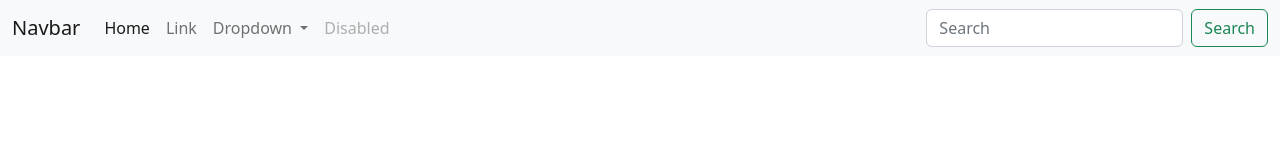
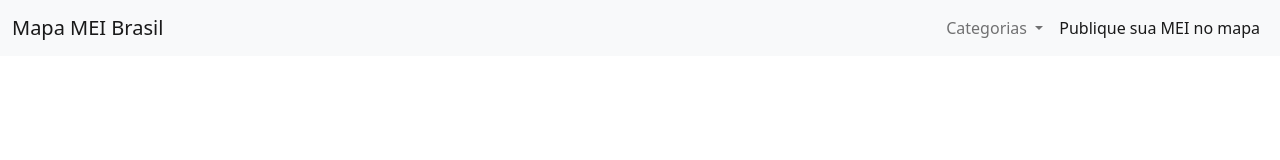
Before and after one commit to VRPazdeJesus/mapa-mei-brasil, a plain HTML site: page index.html in a window 1280 px wide. Drawn offline with nearby package versions, Linux system fonts and the light colour scheme.

Commit message:
feat: navbar tuning for project

```diff
--- a/index.html
+++ b/index.html
@@ -11,21 +11,18 @@
     <header>
         <nav class="navbar navbar-expand-lg bg-light">
             <div class="container-fluid">
-                <a class="navbar-brand" href="#">Navbar</a>
+                <a class="navbar-brand" href="#">Mapa MEI Brasil</a>
                 <button class="navbar-toggler" type="button" data-bs-toggle="collapse" data-bs-target="#navbarSupportedContent" aria-controls="navbarSupportedContent" aria-expanded="false" aria-label="Toggle navigation">
                     <span class="navbar-toggler-icon"></span>
                 </button>
                 <div class="collapse navbar-collapse" id="navbarSupportedContent">
                     <ul class="navbar-nav me-auto mb-2 mb-lg-0">
-                    <li class="nav-item">
-                        <a class="nav-link active" aria-current="page" href="#">Home</a>
-                    </li>
-                    <li class="nav-item">
-                        <a class="nav-link" href="#">Link</a>
-                    </li>
+
+                    </ul>
+                    <ul class="navbar-nav">
                         <li class="nav-item dropdown">
                             <a class="nav-link dropdown-toggle" href="#" role="button" data-bs-toggle="dropdown" aria-expanded="false">
-                        Dropdown
+                                Categorias
                             </a>
                             <ul class="dropdown-menu">
                                 <li><a class="dropdown-item" href="#">Action</a></li>
@@ -35,13 +32,9 @@
                             </ul>
                         </li>
                         <li class="nav-item">
-                        <a class="nav-link disabled">Disabled</a>
+                            <a class="nav-link active" aria-current="page" href="#">Publique sua MEI no mapa</a>
                         </li>
                     </ul>
-                    <form class="d-flex" role="search">
-                    <input class="form-control me-2" type="search" placeholder="Search" aria-label="Search">
-                    <button class="btn btn-outline-success" type="submit">Search</button>
-                    </form>
                 </div>
             </div>
         </nav>
```
Lines whose indentation alone changed are shown as unchanged.
